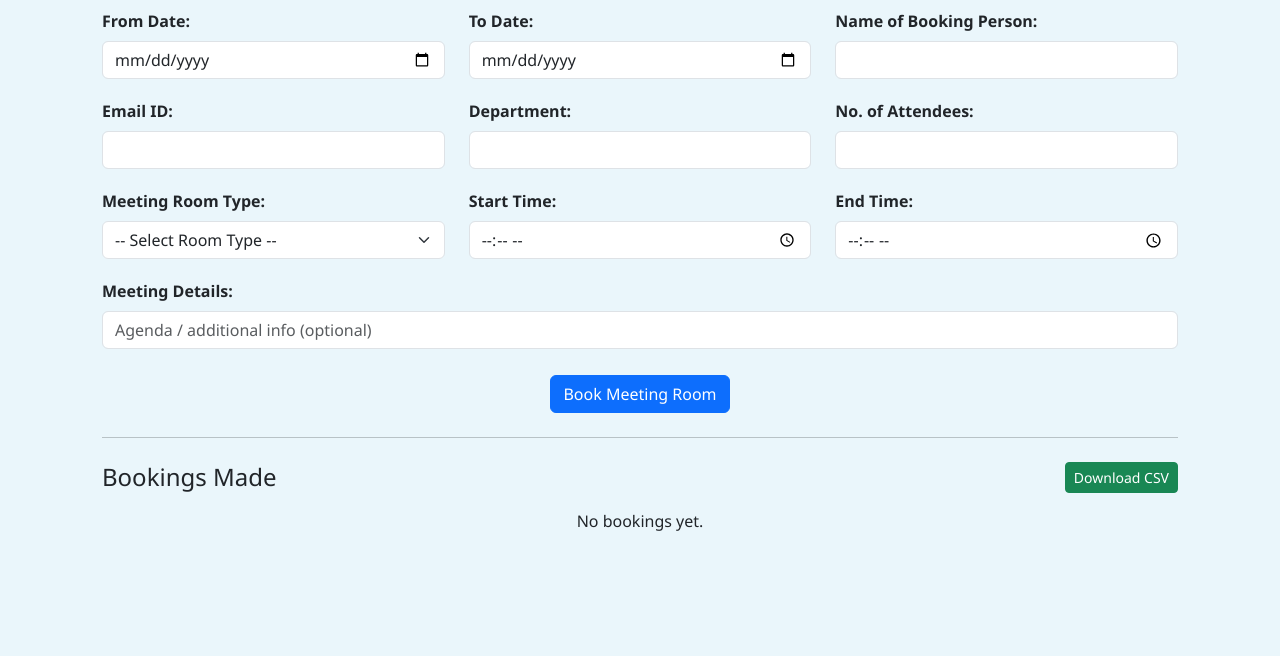
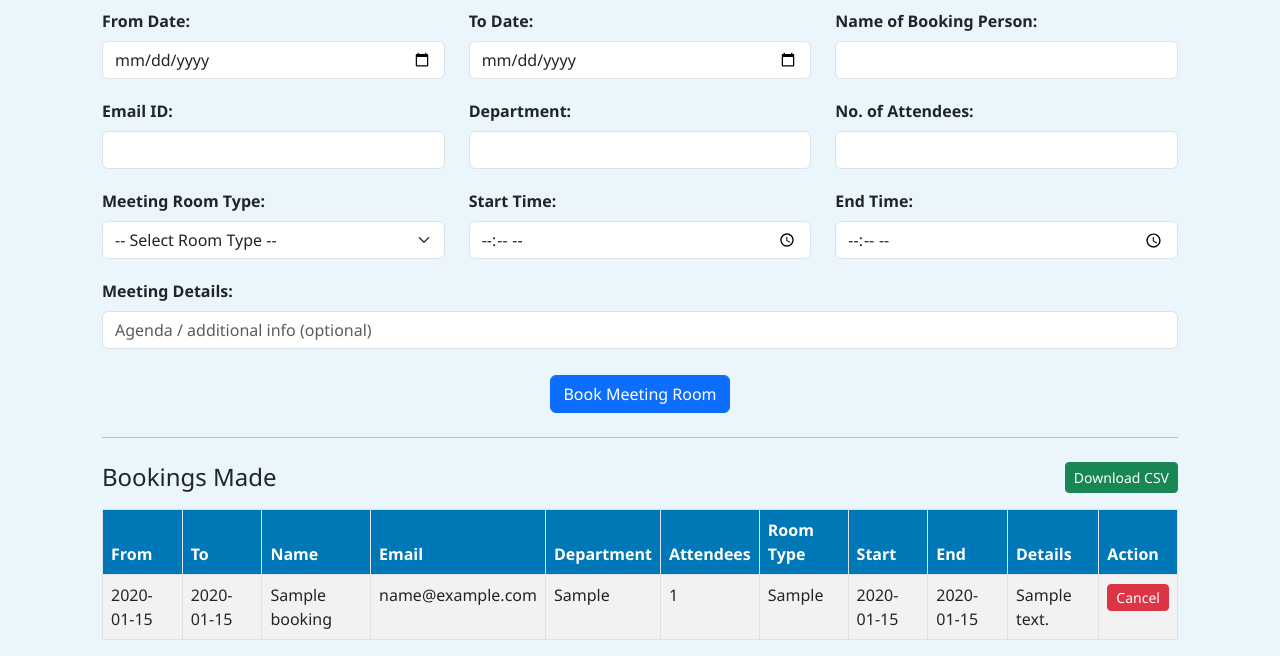
Before and after one commit to SM-1212/meeting-room-bot, a Flask app: page / in a window 1280 px wide. Shown: the part 229-885 px from the top of the page. Before the commit the page ends 760 px from the top, so only its background shows below. Run offline with Flask 3, Linux system fonts and the light colour scheme; tables that the repository leaves empty hold one stand-in row (values such as "Sample post").

Commit message:
Add cancel_booking route and update index.html to match

```diff
--- a/app.py
+++ b/app.py
@@ -1,78 +1,117 @@
-from flask import Flask, request, jsonify, render_template
-import sqlite3
+from flask import Flask, render_template, request, redirect, url_for, flash, Response
+from flask_sqlalchemy import SQLAlchemy
+import csv
+from io import StringIO
 
 app = Flask(__name__)
-
-# Initialize DB
-def init_db():
-    with sqlite3.connect("bookings.db") as conn:
-        conn.execute("""
-            CREATE TABLE IF NOT EXISTS bookings (
-                id INTEGER PRIMARY KEY AUTOINCREMENT,
-                room TEXT NOT NULL,
-                start_time TEXT NOT NULL,
-                end_time TEXT NOT NULL
-            )
-        """)
-    print("Database initialized.")
-
-init_db()
+app.config["SQLALCHEMY_DATABASE_URI"] = "sqlite:///bookings.db"
+app.config["SECRET_KEY"] = "your_secret_key"
+db = SQLAlchemy(app)
 
 
-@app.route("/")
-def index():
-    return render_template("index.html")
+class Booking(db.Model):
+    id = db.Column(db.Integer, primary_key=True)
+    date = db.Column(db.String(20), nullable=False)
+    to_date = db.Column(db.String(20), nullable=False)
+    name = db.Column(db.String(100), nullable=False)
+    email = db.Column(db.String(100), nullable=False)
+    department = db.Column(db.String(100), nullable=False)
+    attendees = db.Column(db.Integer, nullable=False)
+    room_type = db.Column(db.String(50), nullable=False)
+    start_time = db.Column(db.String(10), nullable=False)
+    end_time = db.Column(db.String(10), nullable=False)
+    details = db.Column(db.String(200), nullable=True)
 
 
-# Book a room
-@app.route("/book", methods=["POST"])
-def book_room():
-    data = request.get_json()
-    room = data.get("room")
-    start_time = data.get("start_time")
-    end_time = data.get("end_time")
+@app.route("/", methods=["GET", "POST"])
+def index():
+    if request.method == "POST":
+        from_date = request.form["from_date"]
+        to_date = request.form["to_date"]
+        name = request.form["name"]
+        email = request.form["email"]
+        department = request.form["department"]
+        attendees = request.form["attendees"]
+        room_type = request.form["room_type"]
+        start_time = request.form["start_time"]
+        end_time = request.form["end_time"]
+        details = request.form["details"]
 
-    if not room or not start_time or not end_time:
-        return jsonify({"error": "Missing required fields"}), 400
+        new_booking = Booking(
+            date=from_date,
+            to_date=to_date,
+            name=name,
+            email=email,
+            department=department,
+            attendees=attendees,
+            room_type=room_type,
+            start_time=start_time,
+            end_time=end_time,
+            details=details,
+        )
+        db.session.add(new_booking)
+        db.session.commit()
+        flash("Booking added successfully!", "success")
+        return redirect(url_for("index"))
 
-    with sqlite3.connect("bookings.db") as conn:
-        conn.execute(
-            "INSERT INTO bookings (room, start_time, end_time) VALUES (?, ?, ?)",
-            (room, start_time, end_time),
-        )
-        conn.commit()
-
-    return jsonify({"message": "Room booked successfully!"})
+    bookings = Booking.query.all()
+    return render_template("index.html", bookings=bookings)
 
 
-# View all bookings
-@app.route("/bookings", methods=["GET"])
-def view_bookings():
-    with sqlite3.connect("bookings.db") as conn:
-        cursor = conn.execute("SELECT id, room, start_time, end_time FROM bookings")
-        bookings = [
-            {
-                "id": row[0],
-                "room": row[1],
-                "start_time": row[2],
-                "end_time": row[3],
-            }
-            for row in cursor.fetchall()
-        ]
-    return jsonify(bookings)
+@app.route("/cancel/<int:booking_id>", methods=["POST"])
+def cancel_booking(booking_id):
+    booking = Booking.query.get_or_404(booking_id)
+    db.session.delete(booking)
+    db.session.commit()
+    flash("Booking canceled successfully!", "info")
+    return redirect(url_for("index"))
 
 
-# Cancel a booking
-@app.route("/cancel/<int:booking_id>", methods=["DELETE"])
-def cancel_booking(booking_id):
-    with sqlite3.connect("bookings.db") as conn:
-        cursor = conn.execute("DELETE FROM bookings WHERE id = ?", (booking_id,))
-        conn.commit()
-        if cursor.rowcount == 0:
-            return jsonify({"error": "Booking not found"}), 404
+@app.route("/download")
+def download_csv():
+    bookings = Booking.query.all()
 
-    return jsonify({"message": f"Booking ID {booking_id} cancelled successfully!"})
+    si = StringIO()
+    cw = csv.writer(si)
+    cw.writerow(
+        [
+            "From Date",
+            "To Date",
+            "Name",
+            "Email",
+            "Department",
+            "Attendees",
+            "Room Type",
+            "Start Time",
+            "End Time",
+            "Details",
+        ]
+    )
+    for b in bookings:
+        cw.writerow(
+            [
+                b.date,
+                b.to_date,
+                b.name,
+                b.email,
+                b.department,
+                b.attendees,
+                b.room_type,
+                b.start_time,
+                b.end_time,
+                b.details,
+            ]
+        )
+
+    output = si.getvalue()
+    return Response(
+        output,
+        mimetype="text/csv",
+        headers={"Content-Disposition": "attachment;filename=bookings.csv"},
+    )
 
 
 if __name__ == "__main__":
+    with app.app_context():
+        db.create_all()
     app.run(debug=True)
--- a/templates/index.html
+++ b/templates/index.html
@@ -128,7 +128,7 @@
             <td>{{ booking.end_time }}</td>
             <td>{{ booking.details }}</td>
             <td>
-              <form action="{{ url_for('delete_booking', booking_id=booking.id) }}" method="post">
+              <form action="{{ url_for('cancel_booking', booking_id=booking.id) }}" method="post">
                 <button type="submit" class="btn btn-danger btn-sm">Cancel</button>
               </form>
             </td>
```
